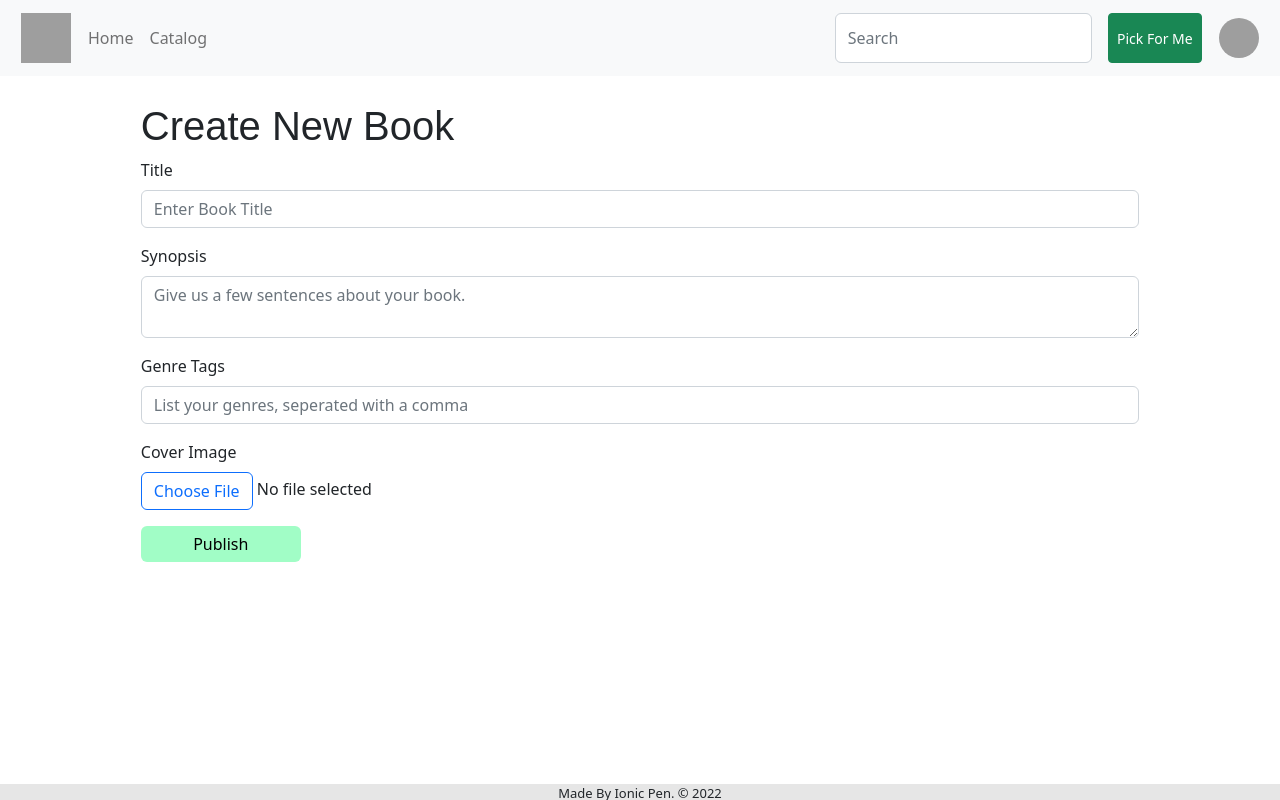
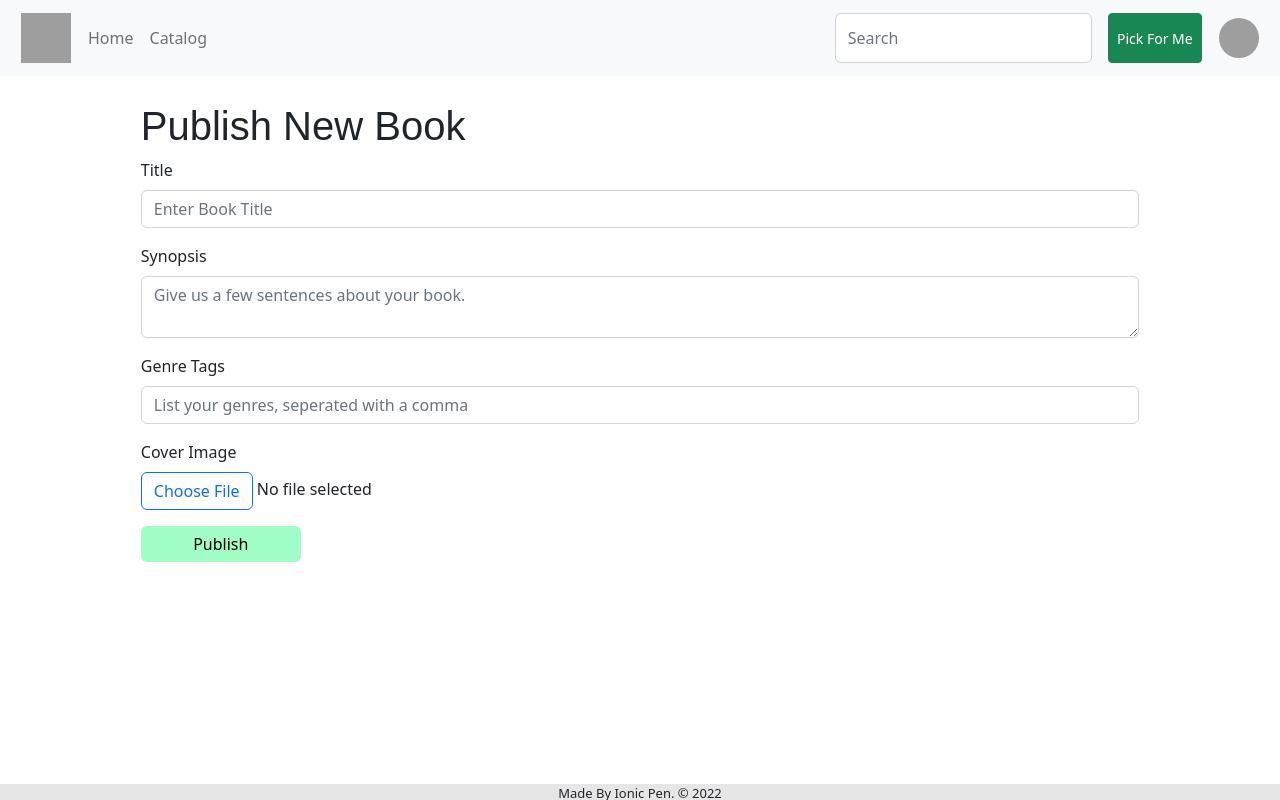
Before and after one commit to chrisfishbob/ionic-pen, a React (Create React App) app: page /books/new in a window 1280 px wide. Built offline with nearby package versions, Linux system fonts and the light colour scheme; no server answers; grey boxes are pictures that could not be loaded; a web font is replaced by a local one.

Commit message:
create new book

```diff
--- a/src/pages/edit_book_page/edit_book_page.component.jsx
+++ b/src/pages/edit_book_page/edit_book_page.component.jsx
@@ -40,7 +40,7 @@ function EditBookPage() {
 
     return (<div style={{ marginTop: "2%", marginRight: "11%", marginLeft: "11%"}}>
         <h1 style = {{fontFamily: "sans-serif"}}>
-            { book_id? "Edit Book Details" : "Create New Book" }
+            { book_id? "Edit Book Details" : "Publish New Book" }
         </h1>
         <Form onSubmit={ onFormSubmit }>
             <Form.Group className="mb-3" controlId="formBookTitle">
```
